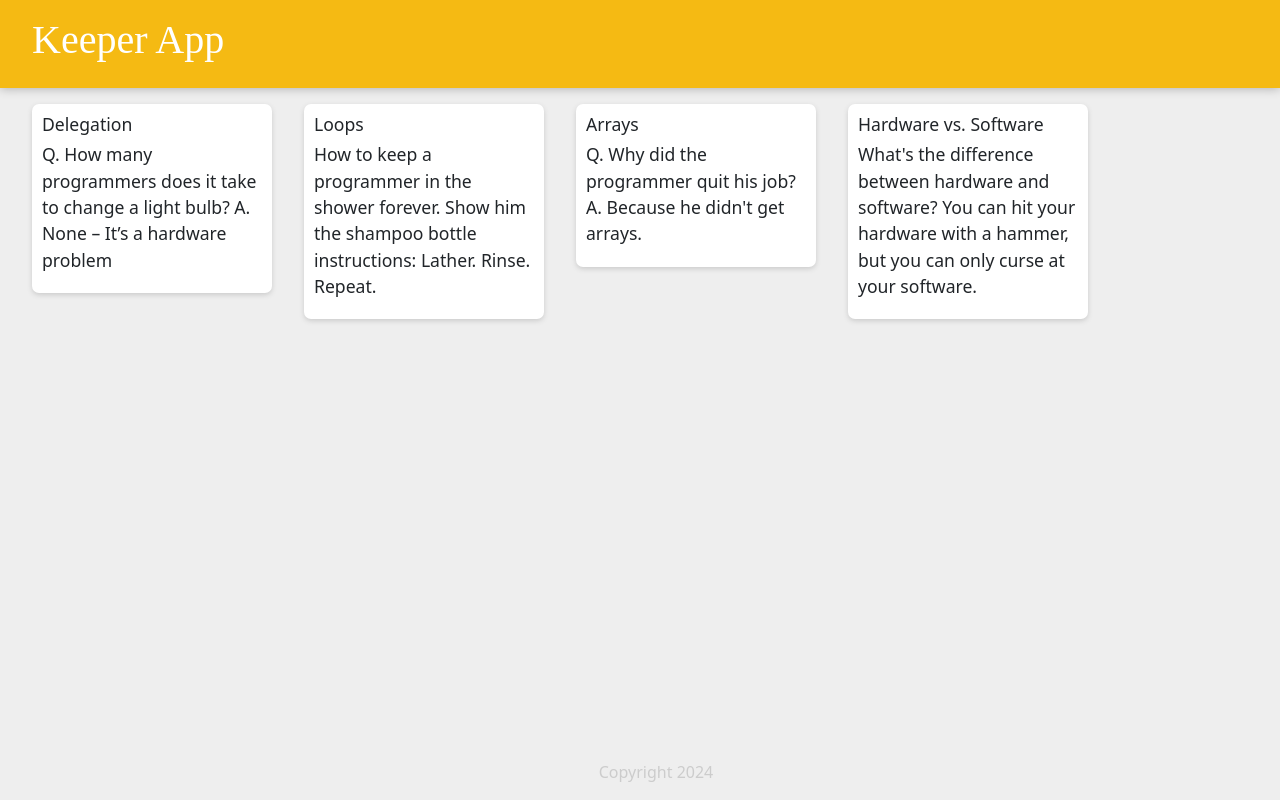
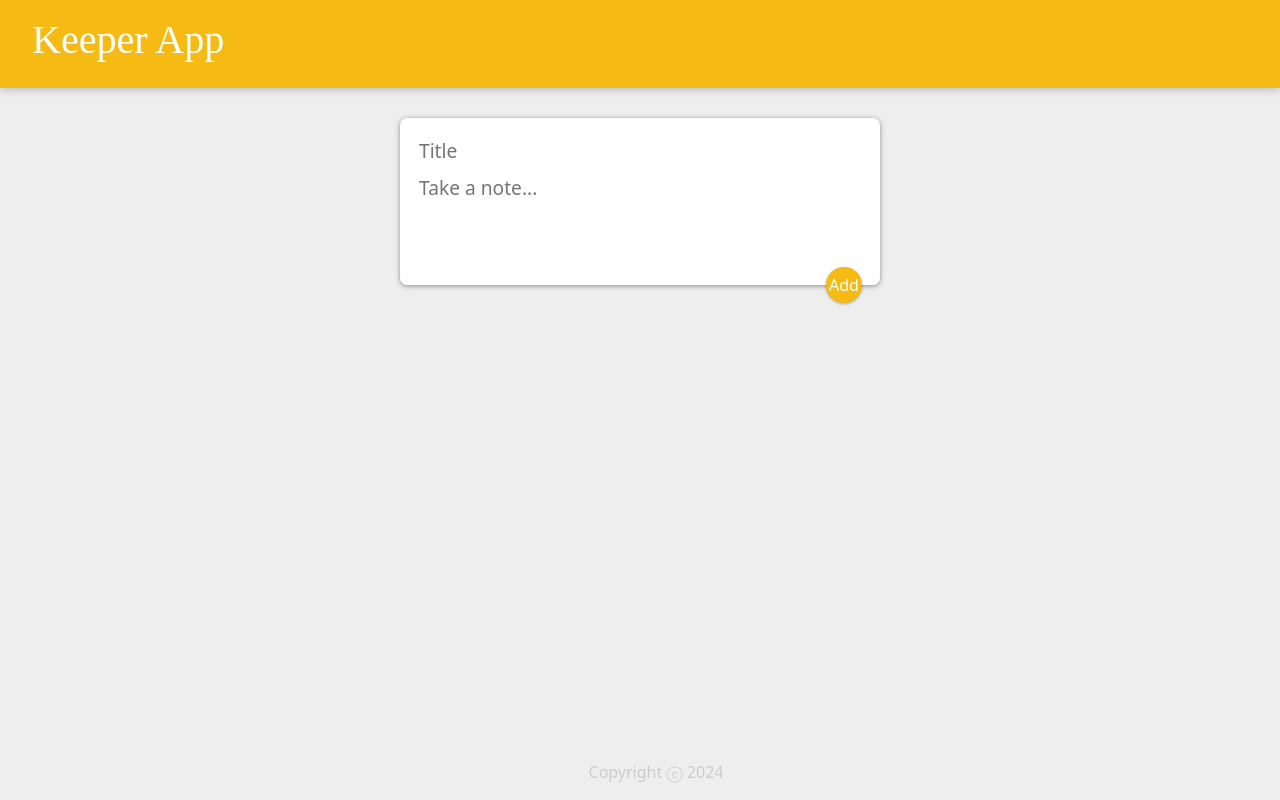
Before and after one commit to NotFerg/keeper-app, a React (Create React App) app: page / in a window 1280 px wide. Built offline with nearby package versions, Linux system fonts and the light colour scheme.

Commit message:
keeper version 3

```diff
--- a/public/styles.css
+++ b/public/styles.css
@@ -54,3 +54,49 @@
   white-space: pre-wrap;
   word-wrap: break-word;
 }
+
+.note button {
+  position: relative;
+  float: right;
+  margin-right: 10px;
+  color: #f5ba13;
+  border: none;
+  width: 36px;
+  height: 36px;
+  cursor: pointer;
+  outline: none;
+}
+
+form {
+  position: relative;
+  width: 480px;
+  margin: 30px auto 20px auto;
+  background: #fff;
+  padding: 15px;
+  border-radius: 7px;
+  box-shadow: 0 1px 5px rgb(138, 137, 137);
+}
+form input,
+form textarea {
+  width: 100%;
+  border: none;
+  padding: 4px;
+  outline: none;
+  font-size: 1.2em;
+  font-family: inherit;
+  resize: none;
+}
+form button {
+  position: absolute;
+  right: 18px;
+  bottom: -18px;
+  background: #f5ba13;
+  color: #fff;
+  border: none;
+  border-radius: 50%;
+  width: 36px;
+  height: 36px;
+  box-shadow: 0 1px 3px rgba(0, 0, 0, 0.3);
+  cursor: pointer;
+  outline: none;
+}
--- a/src/components/App.js
+++ b/src/components/App.js
@@ -1,24 +1,46 @@
-import React from "react";
+import React, {useState} from "react";
 import Header from "./headingComponent/Heading.jsx";
 import Footer from "./footerComponent/Footer.jsx"
 import Note from "./noteComponent/Note.jsx"
+import CreateArea from "./createAreaComponent/CreateArea.jsx";
 import Test from "./testComponent/test.jsx"
 import Notes from "./notes.js"
 
 function App() {
+  const [items,setItems]=useState([]);
+
+
+  function addItem(inputNote) {
+    setItems((prevItems) => {
+      return [...prevItems, inputNote];
+    });
+
+  }
+
+  function deleteItem(id) {
+    setItems((prevItems) => {
+      return prevItems.filter((item, index) => {
+        return index !== id;
+      });
+    });
+  }
+
   return (
-   <div>
-    <Header/>
-    {Notes.map((Notes)=>(
-      <Note
-      key = {Notes.key}
-      title = {Notes.title}
-      content = {Notes.content}
-       />
-    ))}
-    <Footer />
+    <div>
+      <Header />
+      <CreateArea onAdd={addItem}/>
+      {items.map((entry,index)=>(
+        <Note
+        key={index}
+        id={index}
+        title={entry.title}
+        content={entry.content}
+        onDelete={deleteItem}
+        />
+      ))}
 
-   </div>
+      <Footer />
+    </div>
   );
 }
 
--- /dev/null
+++ b/src/components/createAreaComponent/CreateArea.jsx
@@ -0,0 +1,49 @@
+import React, { useState } from "react";
+
+function CreateArea(props) {
+  const [note, setNote] = useState({
+    title: "",
+    content: "",
+  });
+
+  function handleChange(event) {
+    // const Value = event.target.value;
+    const { name, value } = event.target;
+
+    setNote((prevValue) => {
+      return {
+        ...prevValue,
+        [name]: value,
+      };
+    });
+  }
+
+  function submitNote(event) {
+    props.onAdd(note);
+    setNote({ title: "", content: "" });
+    event.preventDefault();
+  }
+
+  return (
+    <div>
+      <form>
+        <input
+          name="title"
+          placeholder="Title"
+          value={note.title}
+          onChange={handleChange}
+        />
+        <textarea
+          name="content"
+          placeholder="Take a note..."
+          rows="3"
+          value={note.content}
+          onChange={handleChange}
+        />
+        <button onClick={submitNote}>Add</button>
+      </form>
+    </div>
+  );
+}
+
+export default CreateArea;
--- a/src/components/footerComponent/Footer.jsx
+++ b/src/components/footerComponent/Footer.jsx
@@ -1,12 +1,12 @@
 import React from "react";
-import styles from "./footer.module.css";
+// import styles from "./footer.module.css";
 
 const d = new Date();
 let year = d.getFullYear();
 
 function Footer(){
     return (<footer>
-        <p>Copyright {year}</p>
+        <p>Copyright ⓒ {year}</p>
     </footer>);
     // return <p className={styles.footer}>Copyright {year}</p>
     // return <p className="fixed-bottom text-center">Copyright {year}</p>
--- a/src/components/headingComponent/Heading.jsx
+++ b/src/components/headingComponent/Heading.jsx
@@ -1,5 +1,5 @@
 import React from "react";
-import styles from "./heading.module.css";
+// import styles from "./heading.module.css";
 
 function Heading(){
     return (
--- a/src/components/noteComponent/Note.jsx
+++ b/src/components/noteComponent/Note.jsx
@@ -1,11 +1,15 @@
 import React from "react";
-import styles from "./note.module.css";
+// import styles from "./note.module.css";
 
 function Note(props) {
   return (
     <div className="note">
+      <p></p>
       <h1>{props.title}</h1>
       <p>{props.content}</p>
+      <button onClick={() => {
+        props.onDelete(props.id);
+      }}>DELETE</button>
     </div>
   );
 }
```
